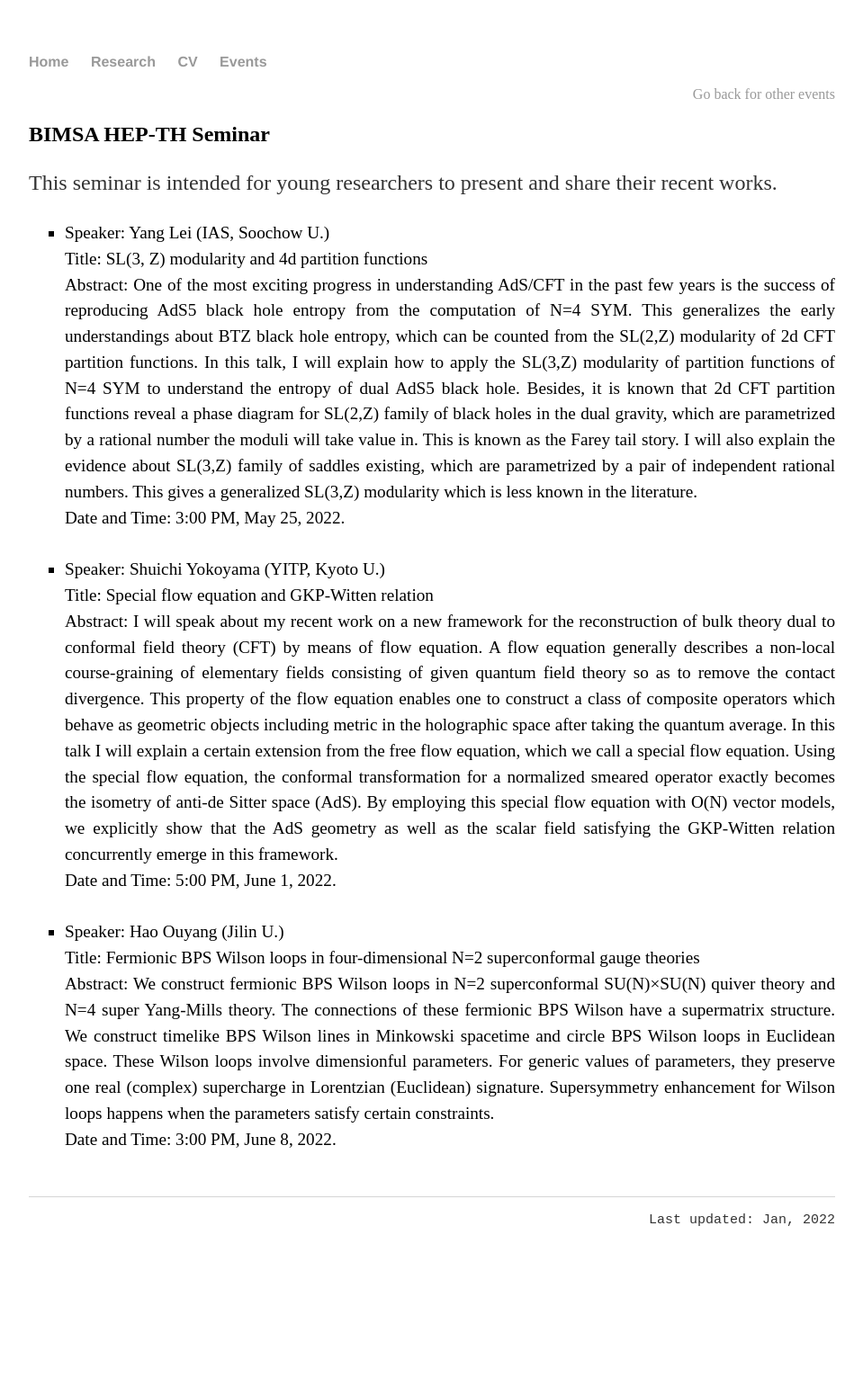
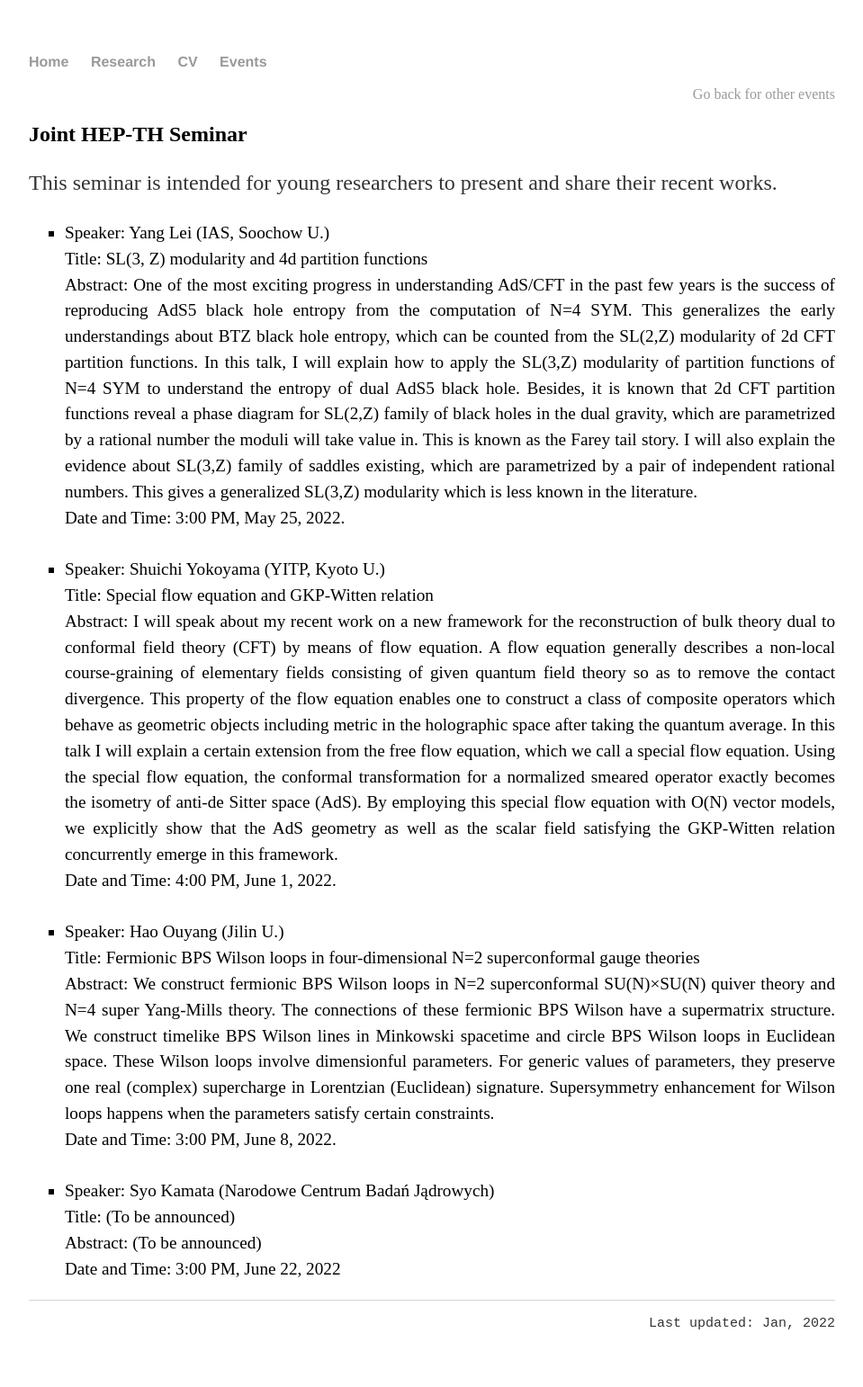
Before and after one commit to hhzou/hhzou.github.io, a Jekyll site: the page built from events/bimsaseminar/index.html, in a window 1280 px wide. Shown: the whole page at 90% size, without its empty margins (160-1119 px from the left). Built offline with Jekyll 4.4.1, drawn with Linux system fonts in a browser that asks for light colours; before the commit the page ends 1427 px from its top, so only the background shows below that.

Commit message:
update events

```diff
--- a/events/bimsaseminar/index.html
+++ b/events/bimsaseminar/index.html
@@ -5,7 +5,7 @@ title: Hao Zou - BIMSA HEP-TH Seminar
 <div class="events">
 	<p style="font-size:1.0em; text-align:right;" > <a href="https://hhzou.github.io/events/"> Go back for other events </a> </p>
 	<h2>
-		BIMSA HEP-TH Seminar
+		Joint HEP-TH Seminar
 	</h2>
 	<p>
 		This seminar is intended for young researchers to present and share their recent works.
@@ -22,7 +22,7 @@ title: Hao Zou - BIMSA HEP-TH Seminar
 			Speaker: Shuichi Yokoyama (YITP, Kyoto U.)
 			<br> Title: Special flow equation and GKP-Witten relation
 			<br> Abstract: I will speak about my recent work on a new framework for the reconstruction of bulk theory dual to conformal field theory (CFT) by means of flow equation. A flow equation generally describes a non-local course-graining of elementary fields consisting of given quantum field theory so as to remove the contact divergence. This property of the flow equation enables one to construct a class of composite operators which behave as geometric objects including metric in the holographic space after taking the quantum average. In this talk I will explain a certain extension from the free flow equation, which we call a special flow equation. Using the special flow equation, the conformal transformation for a normalized smeared operator exactly becomes the isometry of anti-de Sitter space (AdS). By employing this special flow equation with O(N) vector models, we explicitly show that the AdS geometry as well as the scalar field satisfying the GKP-Witten relation concurrently emerge in this framework.
-			<br> Date and Time: 5:00 PM, June 1, 2022.
+			<br> Date and Time: 4:00 PM, June 1, 2022.
 		<br/><br/>
 		</li>
 
@@ -33,6 +33,13 @@ title: Hao Zou - BIMSA HEP-TH Seminar
 			<br> Date and Time: 3:00 PM, June 8, 2022.
 		<br/><br/>
 		</li>
+
+		<li>
+			Speaker: Syo Kamata (Narodowe Centrum Badań Jądrowych)
+			<br>Title: (To be announced)
+			<br>Abstract: (To be announced)
+			<br>Date and Time: 3:00 PM, June 22, 2022
+		</li>
 	</ul>
 
 </div>
```
Also changed, not shown: 2 other files.
